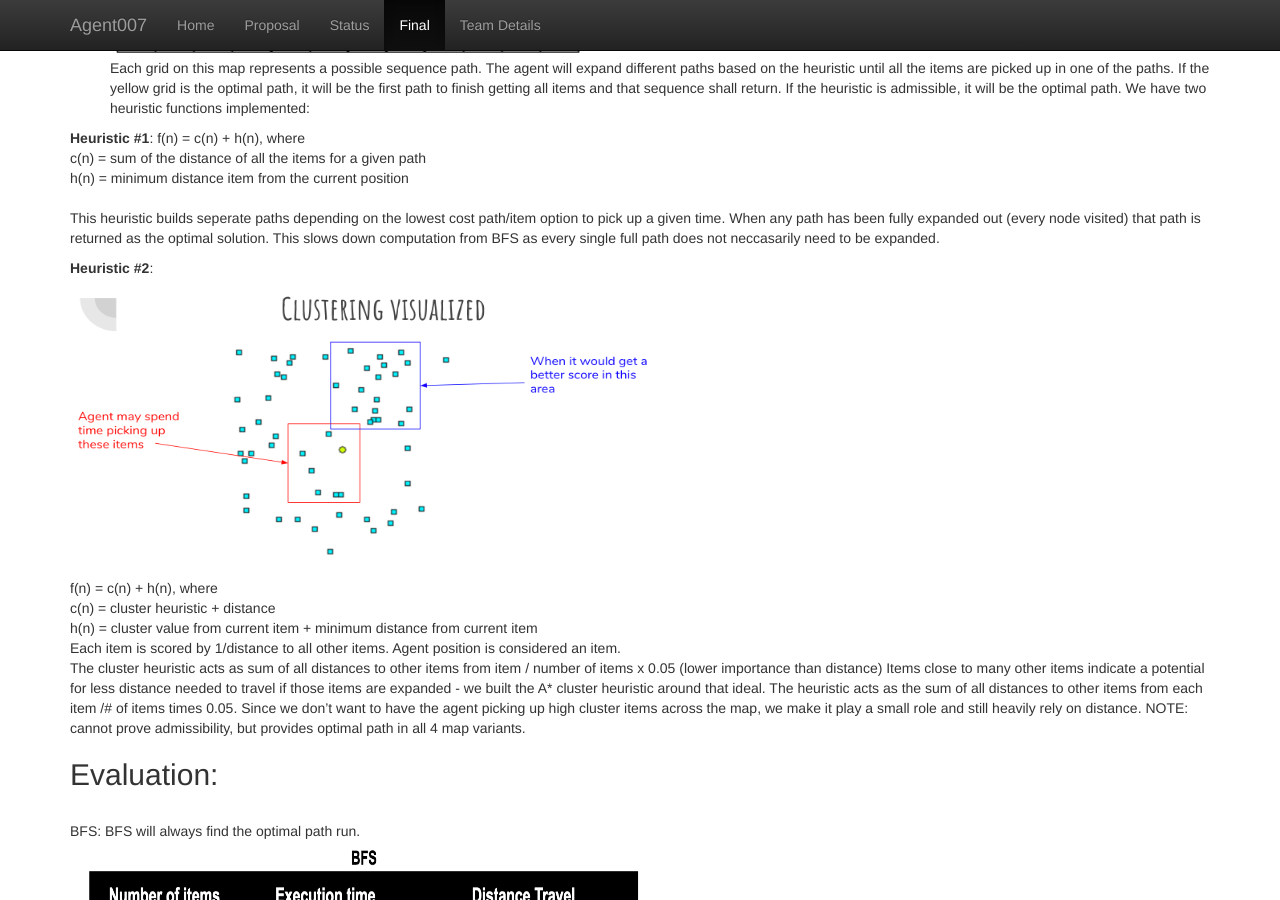
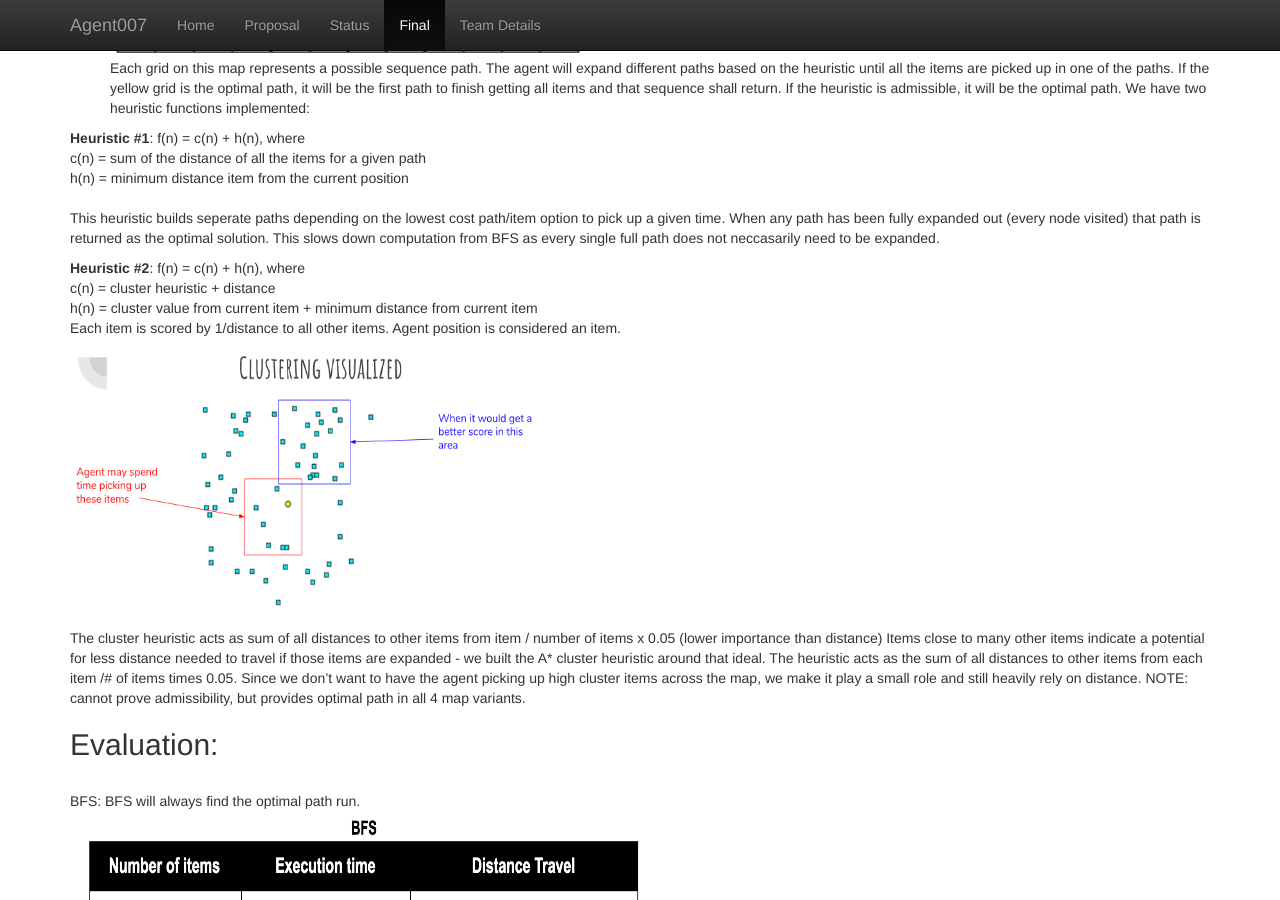
Before and after one commit to KumarHX/Agent007, a Jekyll site: the page built from docs/final.md, in a window 1280 px wide and 900 px high, scrolled down 1904 px. Built offline with Jekyll 4.4.1, drawn with Linux system fonts in a browser that asks for light colours.

Commit message:
Update final.md

```diff
--- a/docs/final.md
+++ b/docs/final.md
@@ -46,13 +46,12 @@
 
 
 **Heuristic #2**:
-<br>
-<a href="url"><img src="ClusteringVisualized.png" align="center" height="300" width="600" ></a>
-<br>
 f(n) = c(n) + h(n), where <br>
 c(n) = cluster heuristic + distance <br>
 h(n) = cluster value from current item + minimum distance from current item <br>
 Each item is scored by 1/distance to all other items. Agent position is considered an item.
+<br>
+<a href="url"><img src="ClusteringVisualized.png" align="center" height="290" width="480" ></a>
 <br>
 The cluster heuristic acts as sum of all distances to other items from item / number of items x 0.05 (lower importance than distance)
 Items close to many other items indicate a potential for less distance needed to travel if those items are expanded - we built the A* cluster heuristic around that ideal. The heuristic acts as the sum of all distances to other items from each item /# of items times 0.05. Since we don’t want to have the agent picking up high cluster items across the map, we make it play a small role and still heavily rely on distance. NOTE: cannot prove admissibility, but provides optimal path in all 4 map variants.
```
